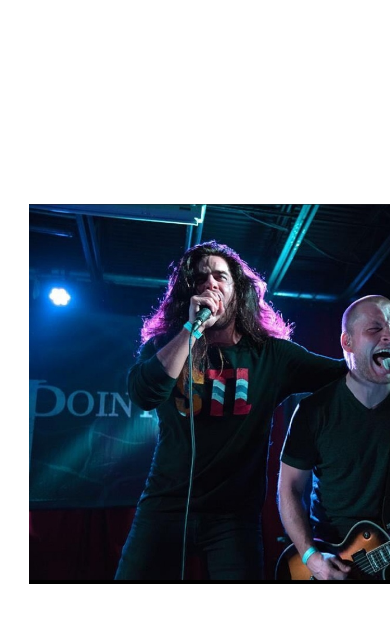
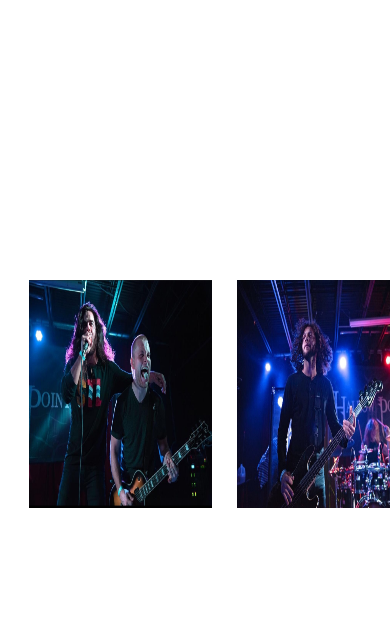
Before and after one commit to AlexH893/aPortfolio, a plain HTML site: page index.html in a window 390 px wide. Shown: the part 56-678 px from the top of the page. Drawn offline with nearby package versions, Linux system fonts and the light colour scheme; some packages are replaced by stand-ins of ours.

Commit message:
Update styles.css

```diff
--- a/styles.css
+++ b/styles.css
@@ -56,7 +56,7 @@ img:not([src]) {
 @media only screen and (max-width: 600px) {
   img {
     display: block;
-    width: auto;
-    height: 50%;
+    width: 50%;
+    height: 30%;
     }
 }
```
